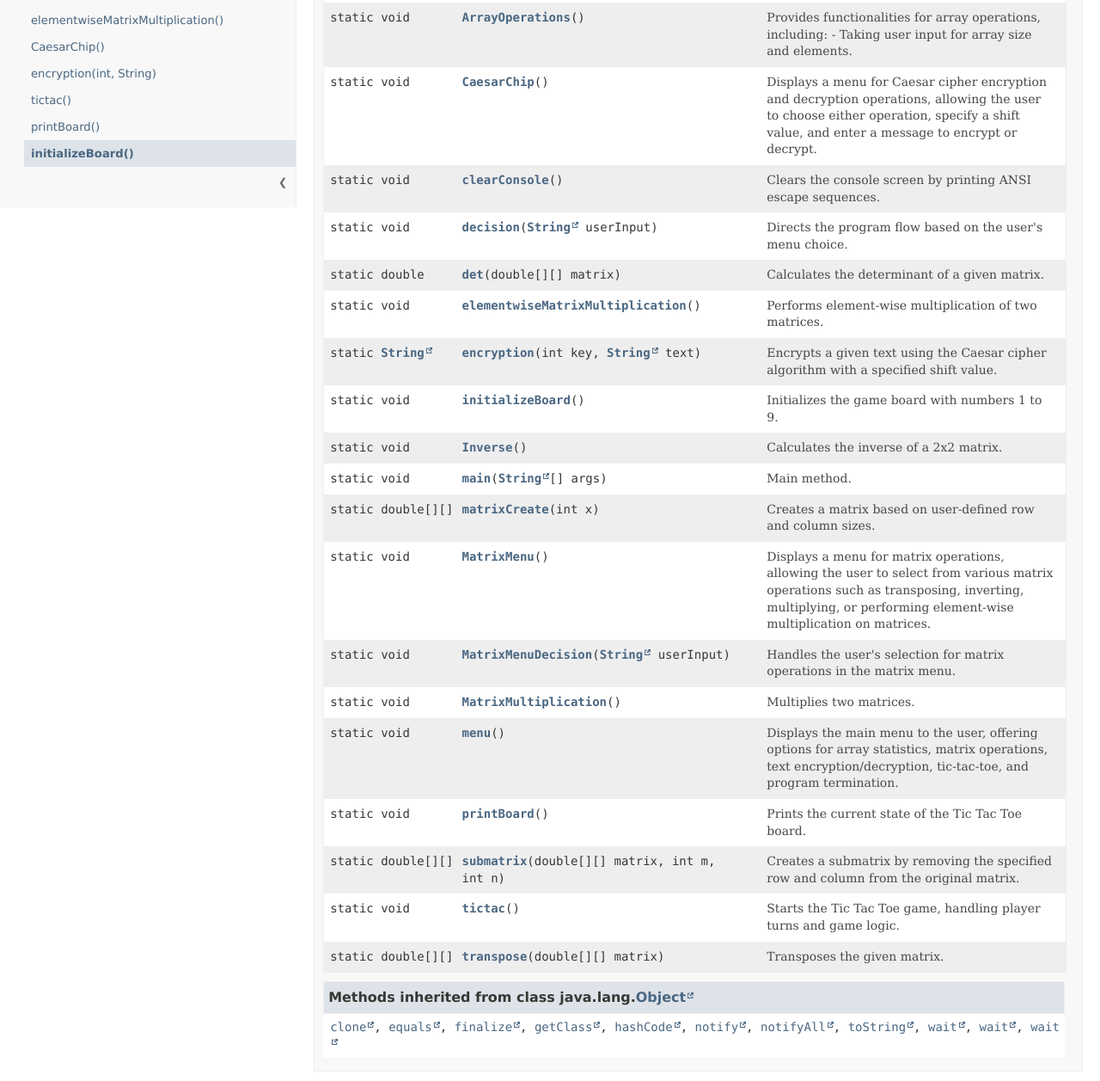
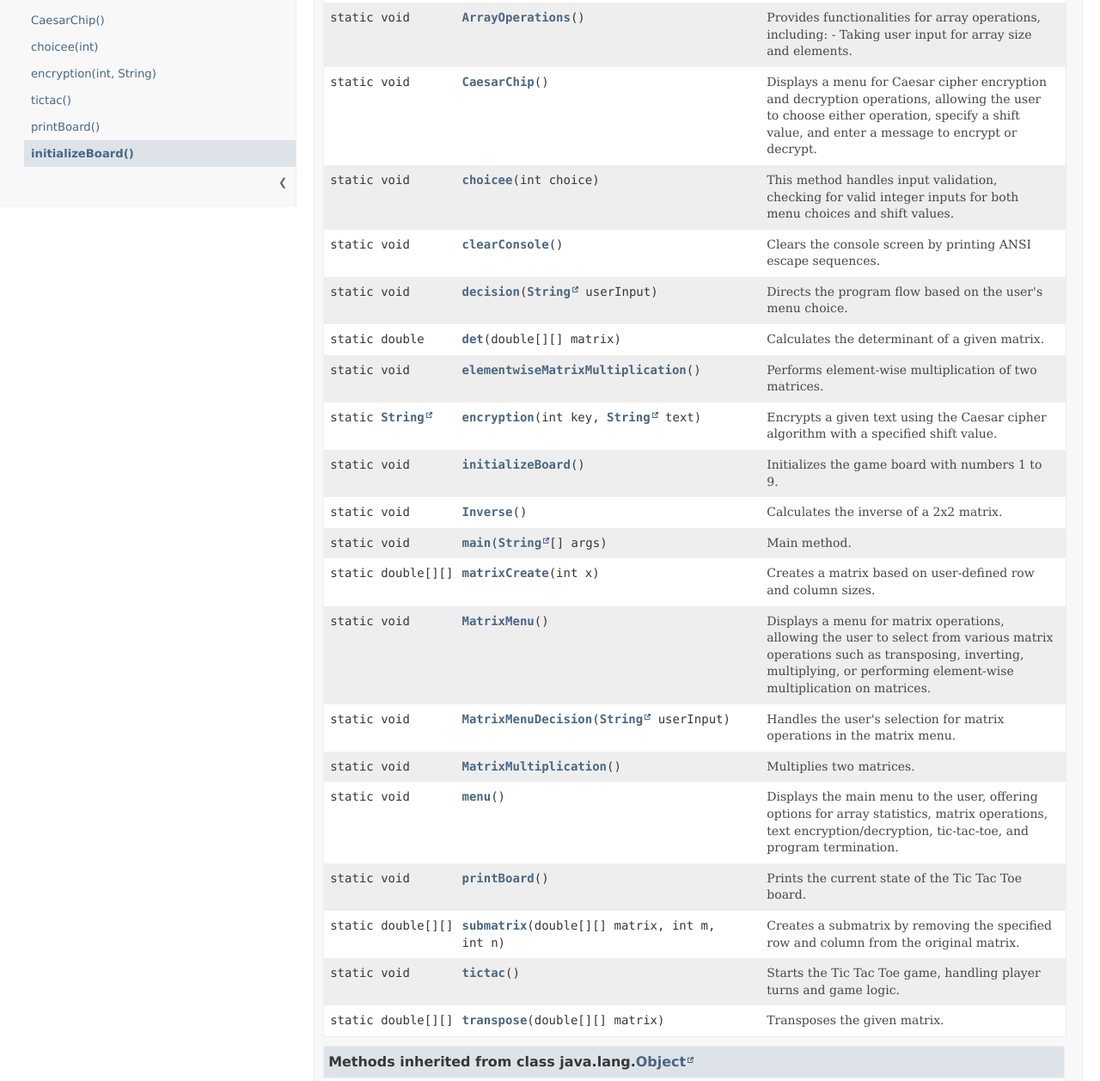
Before and after one commit to ecgun3/JavaConsoleApp1, a plain HTML site: page docs/Main.html in a window 1280 px wide. Shown: the part 559-1816 px from the top of the page at 86% size. Drawn offline with Linux system fonts and the light colour scheme.

Commit message:
Javadoc updated

```diff
--- a/docs/Main.html
+++ b/docs/Main.html
@@ -1,7 +1,7 @@
 <!DOCTYPE HTML>
 <html lang="en">
 <head>
-<!-- Generated by javadoc (23) on Fri Nov 01 10:54:58 GMT+03:00 2024 -->
+<!-- Generated by javadoc (23) on Fri Nov 01 14:13:09 GMT+03:00 2024 -->
 <title>Main</title>
 <meta name="viewport" content="width=device-width, initial-scale=1">
 <meta http-equiv="Content-Type" content="text/html; charset=utf-8">
@@ -86,6 +86,7 @@ loadScripts(document, 'script');</script>
 <li><a href="#MatrixMultiplication()" tabindex="0">MatrixMultiplication()</a></li>
 <li><a href="#elementwiseMatrixMultiplication()" tabindex="0">elementwiseMatrixMultiplication()</a></li>
 <li><a href="#CaesarChip()" tabindex="0">CaesarChip()</a></li>
+<li><a href="#choicee(int)" tabindex="0">choicee(int)</a></li>
 <li><a href="#encryption(int,java.lang.String)" tabindex="0">encryption(int, String)</a></li>
 <li><a href="#tictac()" tabindex="0">tictac()</a></li>
 <li><a href="#printBoard()" tabindex="0">printBoard()</a></li>
@@ -154,96 +155,102 @@ loadScripts(document, 'script');</script>
  enter a message to encrypt or decrypt.</div>
 </div>
 <div class="col-first odd-row-color method-summary-table method-summary-table-tab1 method-summary-table-tab4"><code>static void</code></div>
-<div class="col-second odd-row-color method-summary-table method-summary-table-tab1 method-summary-table-tab4"><code><a href="#clearConsole()" class="member-name-link">clearConsole</a>()</code></div>
+<div class="col-second odd-row-color method-summary-table method-summary-table-tab1 method-summary-table-tab4"><code><a href="#choicee(int)" class="member-name-link">choicee</a><wbr>(int&nbsp;choice)</code></div>
 <div class="col-last odd-row-color method-summary-table method-summary-table-tab1 method-summary-table-tab4">
+<div class="block">This method handles input validation, checking for valid
+ integer inputs for both menu choices and shift values.</div>
+</div>
+<div class="col-first even-row-color method-summary-table method-summary-table-tab1 method-summary-table-tab4"><code>static void</code></div>
+<div class="col-second even-row-color method-summary-table method-summary-table-tab1 method-summary-table-tab4"><code><a href="#clearConsole()" class="member-name-link">clearConsole</a>()</code></div>
+<div class="col-last even-row-color method-summary-table method-summary-table-tab1 method-summary-table-tab4">
 <div class="block">Clears the console screen by printing ANSI escape sequences.</div>
 </div>
-<div class="col-first even-row-color method-summary-table method-summary-table-tab1 method-summary-table-tab4"><code>static void</code></div>
-<div class="col-second even-row-color method-summary-table method-summary-table-tab1 method-summary-table-tab4"><code><a href="#decision(java.lang.String)" class="member-name-link">decision</a><wbr>(<a href="https://docs.oracle.com/en/java/javase/23/docs/api/java.base/java/lang/String.html" title="class or interface in java.lang" class="external-link">String</a>&nbsp;userInput)</code></div>
-<div class="col-last even-row-color method-summary-table method-summary-table-tab1 method-summary-table-tab4">
+<div class="col-first odd-row-color method-summary-table method-summary-table-tab1 method-summary-table-tab4"><code>static void</code></div>
+<div class="col-second odd-row-color method-summary-table method-summary-table-tab1 method-summary-table-tab4"><code><a href="#decision(java.lang.String)" class="member-name-link">decision</a><wbr>(<a href="https://docs.oracle.com/en/java/javase/23/docs/api/java.base/java/lang/String.html" title="class or interface in java.lang" class="external-link">String</a>&nbsp;userInput)</code></div>
+<div class="col-last odd-row-color method-summary-table method-summary-table-tab1 method-summary-table-tab4">
 <div class="block">Directs the program flow based on the user's menu choice.</div>
 </div>
-<div class="col-first odd-row-color method-summary-table method-summary-table-tab1 method-summary-table-tab4"><code>static double</code></div>
-<div class="col-second odd-row-color method-summary-table method-summary-table-tab1 method-summary-table-tab4"><code><a href="#det(double%5B%5D%5B%5D)" class="member-name-link">det</a><wbr>(double[][]&nbsp;matrix)</code></div>
-<div class="col-last odd-row-color method-summary-table method-summary-table-tab1 method-summary-table-tab4">
+<div class="col-first even-row-color method-summary-table method-summary-table-tab1 method-summary-table-tab4"><code>static double</code></div>
+<div class="col-second even-row-color method-summary-table method-summary-table-tab1 method-summary-table-tab4"><code><a href="#det(double%5B%5D%5B%5D)" class="member-name-link">det</a><wbr>(double[][]&nbsp;matrix)</code></div>
+<div class="col-last even-row-color method-summary-table method-summary-table-tab1 method-summary-table-tab4">
 <div class="block">Calculates the determinant of a given matrix.</div>
 </div>
-<div class="col-first even-row-color method-summary-table method-summary-table-tab1 method-summary-table-tab4"><code>static void</code></div>
-<div class="col-second even-row-color method-summary-table method-summary-table-tab1 method-summary-table-tab4"><code><a href="#elementwiseMatrixMultiplication()" class="member-name-link">elementwiseMatrixMultiplication</a>()</code></div>
-<div class="col-last even-row-color method-summary-table method-summary-table-tab1 method-summary-table-tab4">
+<div class="col-first odd-row-color method-summary-table method-summary-table-tab1 method-summary-table-tab4"><code>static void</code></div>
+<div class="col-second odd-row-color method-summary-table method-summary-table-tab1 method-summary-table-tab4"><code><a href="#elementwiseMatrixMultiplication()" class="member-name-link">elementwiseMatrixMultiplication</a>()</code></div>
+<div class="col-last odd-row-color method-summary-table method-summary-table-tab1 method-summary-table-tab4">
 <div class="block">Performs element-wise multiplication of two matrices.</div>
 </div>
-<div class="col-first odd-row-color method-summary-table method-summary-table-tab1 method-summary-table-tab4"><code>static <a href="https://docs.oracle.com/en/java/javase/23/docs/api/java.base/java/lang/String.html" title="class or interface in java.lang" class="external-link">String</a></code></div>
-<div class="col-second odd-row-color method-summary-table method-summary-table-tab1 method-summary-table-tab4"><code><a href="#encryption(int,java.lang.String)" class="member-name-link">encryption</a><wbr>(int&nbsp;key,
+<div class="col-first even-row-color method-summary-table method-summary-table-tab1 method-summary-table-tab4"><code>static <a href="https://docs.oracle.com/en/java/javase/23/docs/api/java.base/java/lang/String.html" title="class or interface in java.lang" class="external-link">String</a></code></div>
+<div class="col-second even-row-color method-summary-table method-summary-table-tab1 method-summary-table-tab4"><code><a href="#encryption(int,java.lang.String)" class="member-name-link">encryption</a><wbr>(int&nbsp;key,
  <a href="https://docs.oracle.com/en/java/javase/23/docs/api/java.base/java/lang/String.html" title="class or interface in java.lang" class="external-link">String</a>&nbsp;text)</code></div>
-<div class="col-last odd-row-color method-summary-table method-summary-table-tab1 method-summary-table-tab4">
+<div class="col-last even-row-color method-summary-table method-summary-table-tab1 method-summary-table-tab4">
 <div class="block">Encrypts a given text using the Caesar cipher algorithm with a specified
  shift value.</div>
 </div>
-<div class="col-first even-row-color method-summary-table method-summary-table-tab1 method-summary-table-tab4"><code>static void</code></div>
-<div class="col-second even-row-color method-summary-table method-summary-table-tab1 method-summary-table-tab4"><code><a href="#initializeBoard()" class="member-name-link">initializeBoard</a>()</code></div>
-<div class="col-last even-row-color method-summary-table method-summary-table-tab1 method-summary-table-tab4">
+<div class="col-first odd-row-color method-summary-table method-summary-table-tab1 method-summary-table-tab4"><code>static void</code></div>
+<div class="col-second odd-row-color method-summary-table method-summary-table-tab1 method-summary-table-tab4"><code><a href="#initializeBoard()" class="member-name-link">initializeBoard</a>()</code></div>
+<div class="col-last odd-row-color method-summary-table method-summary-table-tab1 method-summary-table-tab4">
 <div class="block">Initializes the game board with numbers 1 to 9.</div>
 </div>
-<div class="col-first odd-row-color method-summary-table method-summary-table-tab1 method-summary-table-tab4"><code>static void</code></div>
-<div class="col-second odd-row-color method-summary-table method-summary-table-tab1 method-summary-table-tab4"><code><a href="#Inverse()" class="member-name-link">Inverse</a>()</code></div>
-<div class="col-last odd-row-color method-summary-table method-summary-table-tab1 method-summary-table-tab4">
+<div class="col-first even-row-color method-summary-table method-summary-table-tab1 method-summary-table-tab4"><code>static void</code></div>
+<div class="col-second even-row-color method-summary-table method-summary-table-tab1 method-summary-table-tab4"><code><a href="#Inverse()" class="member-name-link">Inverse</a>()</code></div>
+<div class="col-last even-row-color method-summary-table method-summary-table-tab1 method-summary-table-tab4">
 <div class="block">Calculates the inverse of a 2x2 matrix.</div>
 </div>
-<div class="col-first even-row-color method-summary-table method-summary-table-tab1 method-summary-table-tab4"><code>static void</code></div>
-<div class="col-second even-row-color method-summary-table method-summary-table-tab1 method-summary-table-tab4"><code><a href="#main(java.lang.String%5B%5D)" class="member-name-link">main</a><wbr>(<a href="https://docs.oracle.com/en/java/javase/23/docs/api/java.base/java/lang/String.html" title="class or interface in java.lang" class="external-link">String</a>[]&nbsp;args)</code></div>
-<div class="col-last even-row-color method-summary-table method-summary-table-tab1 method-summary-table-tab4">
+<div class="col-first odd-row-color method-summary-table method-summary-table-tab1 method-summary-table-tab4"><code>static void</code></div>
+<div class="col-second odd-row-color method-summary-table method-summary-table-tab1 method-summary-table-tab4"><code><a href="#main(java.lang.String%5B%5D)" class="member-name-link">main</a><wbr>(<a href="https://docs.oracle.com/en/java/javase/23/docs/api/java.base/java/lang/String.html" title="class or interface in java.lang" class="external-link">String</a>[]&nbsp;args)</code></div>
+<div class="col-last odd-row-color method-summary-table method-summary-table-tab1 method-summary-table-tab4">
 <div class="block">Main method.</div>
 </div>
-<div class="col-first odd-row-color method-summary-table method-summary-table-tab1 method-summary-table-tab4"><code>static double[][]</code></div>
-<div class="col-second odd-row-color method-summary-table method-summary-table-tab1 method-summary-table-tab4"><code><a href="#matrixCreate(int)" class="member-name-link">matrixCreate</a><wbr>(int&nbsp;x)</code></div>
-<div class="col-last odd-row-color method-summary-table method-summary-table-tab1 method-summary-table-tab4">
+<div class="col-first even-row-color method-summary-table method-summary-table-tab1 method-summary-table-tab4"><code>static double[][]</code></div>
+<div class="col-second even-row-color method-summary-table method-summary-table-tab1 method-summary-table-tab4"><code><a href="#matrixCreate(int)" class="member-name-link">matrixCreate</a><wbr>(int&nbsp;x)</code></div>
+<div class="col-last even-row-color method-summary-table method-summary-table-tab1 method-summary-table-tab4">
 <div class="block">Creates a matrix based on user-defined row and column sizes.</div>
 </div>
-<div class="col-first even-row-color method-summary-table method-summary-table-tab1 method-summary-table-tab4"><code>static void</code></div>
-<div class="col-second even-row-color method-summary-table method-summary-table-tab1 method-summary-table-tab4"><code><a href="#MatrixMenu()" class="member-name-link">MatrixMenu</a>()</code></div>
-<div class="col-last even-row-color method-summary-table method-summary-table-tab1 method-summary-table-tab4">
+<div class="col-first odd-row-color method-summary-table method-summary-table-tab1 method-summary-table-tab4"><code>static void</code></div>
+<div class="col-second odd-row-color method-summary-table method-summary-table-tab1 method-summary-table-tab4"><code><a href="#MatrixMenu()" class="member-name-link">MatrixMenu</a>()</code></div>
+<div class="col-last odd-row-color method-summary-table method-summary-table-tab1 method-summary-table-tab4">
 <div class="block">Displays a menu for matrix operations, allowing the user to select
  from various matrix operations such as transposing, inverting,
  multiplying, or performing element-wise multiplication on matrices.</div>
 </div>
-<div class="col-first odd-row-color method-summary-table method-summary-table-tab1 method-summary-table-tab4"><code>static void</code></div>
-<div class="col-second odd-row-color method-summary-table method-summary-table-tab1 method-summary-table-tab4"><code><a href="#MatrixMenuDecision(java.lang.String)" class="member-name-link">MatrixMenuDecision</a><wbr>(<a href="https://docs.oracle.com/en/java/javase/23/docs/api/java.base/java/lang/String.html" title="class or interface in java.lang" class="external-link">String</a>&nbsp;userInput)</code></div>
-<div class="col-last odd-row-color method-summary-table method-summary-table-tab1 method-summary-table-tab4">
+<div class="col-first even-row-color method-summary-table method-summary-table-tab1 method-summary-table-tab4"><code>static void</code></div>
+<div class="col-second even-row-color method-summary-table method-summary-table-tab1 method-summary-table-tab4"><code><a href="#MatrixMenuDecision(java.lang.String)" class="member-name-link">MatrixMenuDecision</a><wbr>(<a href="https://docs.oracle.com/en/java/javase/23/docs/api/java.base/java/lang/String.html" title="class or interface in java.lang" class="external-link">String</a>&nbsp;userInput)</code></div>
+<div class="col-last even-row-color method-summary-table method-summary-table-tab1 method-summary-table-tab4">
 <div class="block">Handles the user's selection for matrix operations in the matrix menu.</div>
 </div>
-<div class="col-first even-row-color method-summary-table method-summary-table-tab1 method-summary-table-tab4"><code>static void</code></div>
-<div class="col-second even-row-color method-summary-table method-summary-table-tab1 method-summary-table-tab4"><code><a href="#MatrixMultiplication()" class="member-name-link">MatrixMultiplication</a>()</code></div>
-<div class="col-last even-row-color method-summary-table method-summary-table-tab1 method-summary-table-tab4">
+<div class="col-first odd-row-color method-summary-table method-summary-table-tab1 method-summary-table-tab4"><code>static void</code></div>
+<div class="col-second odd-row-color method-summary-table method-summary-table-tab1 method-summary-table-tab4"><code><a href="#MatrixMultiplication()" class="member-name-link">MatrixMultiplication</a>()</code></div>
+<div class="col-last odd-row-color method-summary-table method-summary-table-tab1 method-summary-table-tab4">
 <div class="block">Multiplies two matrices.</div>
 </div>
-<div class="col-first odd-row-color method-summary-table method-summary-table-tab1 method-summary-table-tab4"><code>static void</code></div>
-<div class="col-second odd-row-color method-summary-table method-summary-table-tab1 method-summary-table-tab4"><code><a href="#menu()" class="member-name-link">menu</a>()</code></div>
-<div class="col-last odd-row-color method-summary-table method-summary-table-tab1 method-summary-table-tab4">
+<div class="col-first even-row-color method-summary-table method-summary-table-tab1 method-summary-table-tab4"><code>static void</code></div>
+<div class="col-second even-row-color method-summary-table method-summary-table-tab1 method-summary-table-tab4"><code><a href="#menu()" class="member-name-link">menu</a>()</code></div>
+<div class="col-last even-row-color method-summary-table method-summary-table-tab1 method-summary-table-tab4">
 <div class="block">Displays the main menu to the user, offering options for array
  statistics, matrix operations, text encryption/decryption,
  tic-tac-toe, and program termination.</div>
 </div>
-<div class="col-first even-row-color method-summary-table method-summary-table-tab1 method-summary-table-tab4"><code>static void</code></div>
-<div class="col-second even-row-color method-summary-table method-summary-table-tab1 method-summary-table-tab4"><code><a href="#printBoard()" class="member-name-link">printBoard</a>()</code></div>
-<div class="col-last even-row-color method-summary-table method-summary-table-tab1 method-summary-table-tab4">
+<div class="col-first odd-row-color method-summary-table method-summary-table-tab1 method-summary-table-tab4"><code>static void</code></div>
+<div class="col-second odd-row-color method-summary-table method-summary-table-tab1 method-summary-table-tab4"><code><a href="#printBoard()" class="member-name-link">printBoard</a>()</code></div>
+<div class="col-last odd-row-color method-summary-table method-summary-table-tab1 method-summary-table-tab4">
 <div class="block">Prints the current state of the Tic Tac Toe board.</div>
 </div>
-<div class="col-first odd-row-color method-summary-table method-summary-table-tab1 method-summary-table-tab4"><code>static double[][]</code></div>
-<div class="col-second odd-row-color method-summary-table method-summary-table-tab1 method-summary-table-tab4"><code><a href="#submatrix(double%5B%5D%5B%5D,int,int)" class="member-name-link">submatrix</a><wbr>(double[][]&nbsp;matrix,
+<div class="col-first even-row-color method-summary-table method-summary-table-tab1 method-summary-table-tab4"><code>static double[][]</code></div>
+<div class="col-second even-row-color method-summary-table method-summary-table-tab1 method-summary-table-tab4"><code><a href="#submatrix(double%5B%5D%5B%5D,int,int)" class="member-name-link">submatrix</a><wbr>(double[][]&nbsp;matrix,
  int&nbsp;m,
  int&nbsp;n)</code></div>
-<div class="col-last odd-row-color method-summary-table method-summary-table-tab1 method-summary-table-tab4">
+<div class="col-last even-row-color method-summary-table method-summary-table-tab1 method-summary-table-tab4">
 <div class="block">Creates a submatrix by removing the specified row and column from the original matrix.</div>
 </div>
-<div class="col-first even-row-color method-summary-table method-summary-table-tab1 method-summary-table-tab4"><code>static void</code></div>
-<div class="col-second even-row-color method-summary-table method-summary-table-tab1 method-summary-table-tab4"><code><a href="#tictac()" class="member-name-link">tictac</a>()</code></div>
-<div class="col-last even-row-color method-summary-table method-summary-table-tab1 method-summary-table-tab4">
+<div class="col-first odd-row-color method-summary-table method-summary-table-tab1 method-summary-table-tab4"><code>static void</code></div>
+<div class="col-second odd-row-color method-summary-table method-summary-table-tab1 method-summary-table-tab4"><code><a href="#tictac()" class="member-name-link">tictac</a>()</code></div>
+<div class="col-last odd-row-color method-summary-table method-summary-table-tab1 method-summary-table-tab4">
 <div class="block">Starts the Tic Tac Toe game, handling player turns and game logic.</div>
 </div>
-<div class="col-first odd-row-color method-summary-table method-summary-table-tab1 method-summary-table-tab4"><code>static double[][]</code></div>
-<div class="col-second odd-row-color method-summary-table method-summary-table-tab1 method-summary-table-tab4"><code><a href="#transpose(double%5B%5D%5B%5D)" class="member-name-link">transpose</a><wbr>(double[][]&nbsp;matrix)</code></div>
-<div class="col-last odd-row-color method-summary-table method-summary-table-tab1 method-summary-table-tab4">
+<div class="col-first even-row-color method-summary-table method-summary-table-tab1 method-summary-table-tab4"><code>static double[][]</code></div>
+<div class="col-second even-row-color method-summary-table method-summary-table-tab1 method-summary-table-tab4"><code><a href="#transpose(double%5B%5D%5B%5D)" class="member-name-link">transpose</a><wbr>(double[][]&nbsp;matrix)</code></div>
+<div class="col-last even-row-color method-summary-table method-summary-table-tab1 method-summary-table-tab4">
 <div class="block">Transposes the given matrix.</div>
 </div>
 </div>
@@ -537,11 +544,30 @@ loadScripts(document, 'script');</script>
  enter a message to encrypt or decrypt.
 
  <p>This method continuously displays the menu until the user chooses to
- return to the main menu. It handles input validation, checking for valid
+ return to the main menu.</div>
+<dl class="notes">
+<dt>See Also:</dt>
+<dd>
+<ul class="tag-list">
+<li><a href="#choicee(int)"><code>choicee(int)</code></a></li>
+</ul>
+</dd>
+</dl>
+</div>
+</section>
+</li>
+<li>
+<section class="detail" id="choicee(int)">
+<h3>choicee</h3>
+<div class="horizontal-scroll">
+<div class="member-signature"><span class="modifiers">public static</span>&nbsp;<span class="return-type">void</span>&nbsp;<span class="element-name">choicee</span><wbr><span class="parameters">(int&nbsp;choice)</span></div>
+<div class="block">This method handles input validation, checking for valid
  integer inputs for both menu choices and shift values. The method also calls
  <code>encryption</code> to perform the actual encryption and decryption processes
  based on the user's shift value.</p></div>
 <dl class="notes">
+<dt>Parameters:</dt>
+<dd><code>choice</code> - </dd>
 <dt>See Also:</dt>
 <dd>
 <ul class="tag-list-long">
--- a/docs/member-search-index.js
+++ b/docs/member-search-index.js
@@ -1 +1 @@
-memberSearchIndex = [{"p":"<Unnamed>","c":"Main","l":"adjointMatrix(double[][])"},{"p":"<Unnamed>","c":"Main","l":"ArrayOperations()"},{"p":"<Unnamed>","c":"Main","l":"CaesarChip()"},{"p":"<Unnamed>","c":"Main","l":"clearConsole()"},{"p":"<Unnamed>","c":"Main","l":"decision(String)","u":"decision(java.lang.String)"},{"p":"<Unnamed>","c":"Main","l":"det(double[][])"},{"p":"<Unnamed>","c":"Main","l":"elementwiseMatrixMultiplication()"},{"p":"<Unnamed>","c":"Main","l":"encryption(int, String)","u":"encryption(int,java.lang.String)"},{"p":"<Unnamed>","c":"Main","l":"initializeBoard()"},{"p":"<Unnamed>","c":"Main","l":"Inverse()"},{"p":"<Unnamed>","c":"Main","l":"Main()","u":"%3Cinit%3E()"},{"p":"<Unnamed>","c":"Main","l":"main(String[])","u":"main(java.lang.String[])"},{"p":"<Unnamed>","c":"Main","l":"matrixCreate(int)"},{"p":"<Unnamed>","c":"Main","l":"MatrixMenu()"},{"p":"<Unnamed>","c":"Main","l":"MatrixMenuDecision(String)","u":"MatrixMenuDecision(java.lang.String)"},{"p":"<Unnamed>","c":"Main","l":"MatrixMultiplication()"},{"p":"<Unnamed>","c":"Main","l":"menu()"},{"p":"<Unnamed>","c":"Main","l":"printBoard()"},{"p":"<Unnamed>","c":"Main","l":"submatrix(double[][], int, int)","u":"submatrix(double[][],int,int)"},{"p":"<Unnamed>","c":"Main","l":"tictac()"},{"p":"<Unnamed>","c":"Main","l":"transpose(double[][])"}];updateSearchResults();
+memberSearchIndex = [{"p":"<Unnamed>","c":"Main","l":"adjointMatrix(double[][])"},{"p":"<Unnamed>","c":"Main","l":"ArrayOperations()"},{"p":"<Unnamed>","c":"Main","l":"CaesarChip()"},{"p":"<Unnamed>","c":"Main","l":"choicee(int)"},{"p":"<Unnamed>","c":"Main","l":"clearConsole()"},{"p":"<Unnamed>","c":"Main","l":"decision(String)","u":"decision(java.lang.String)"},{"p":"<Unnamed>","c":"Main","l":"det(double[][])"},{"p":"<Unnamed>","c":"Main","l":"elementwiseMatrixMultiplication()"},{"p":"<Unnamed>","c":"Main","l":"encryption(int, String)","u":"encryption(int,java.lang.String)"},{"p":"<Unnamed>","c":"Main","l":"initializeBoard()"},{"p":"<Unnamed>","c":"Main","l":"Inverse()"},{"p":"<Unnamed>","c":"Main","l":"Main()","u":"%3Cinit%3E()"},{"p":"<Unnamed>","c":"Main","l":"main(String[])","u":"main(java.lang.String[])"},{"p":"<Unnamed>","c":"Main","l":"matrixCreate(int)"},{"p":"<Unnamed>","c":"Main","l":"MatrixMenu()"},{"p":"<Unnamed>","c":"Main","l":"MatrixMenuDecision(String)","u":"MatrixMenuDecision(java.lang.String)"},{"p":"<Unnamed>","c":"Main","l":"MatrixMultiplication()"},{"p":"<Unnamed>","c":"Main","l":"menu()"},{"p":"<Unnamed>","c":"Main","l":"printBoard()"},{"p":"<Unnamed>","c":"Main","l":"submatrix(double[][], int, int)","u":"submatrix(double[][],int,int)"},{"p":"<Unnamed>","c":"Main","l":"tictac()"},{"p":"<Unnamed>","c":"Main","l":"transpose(double[][])"}];updateSearchResults();
```
Also changed, not shown: docs/allclasses-index.html (+1 -1 lines), docs/allpackages-index.html (+1 -1 lines), docs/help-doc.html (+1 -1 lines), docs/index-all.html (+6 -1 lines), docs/index.html (+1 -1 lines), docs/overview-tree.html (+1 -1 lines), docs/package-summary.html (+1 -1 lines), docs/package-tree.html (+1 -1 lines), docs/search.html (+1 -1 lines).
